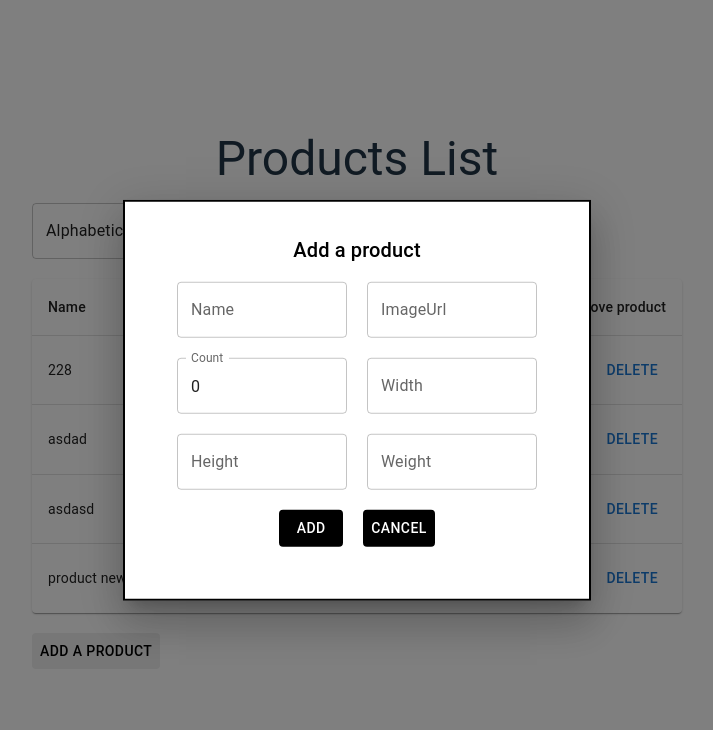
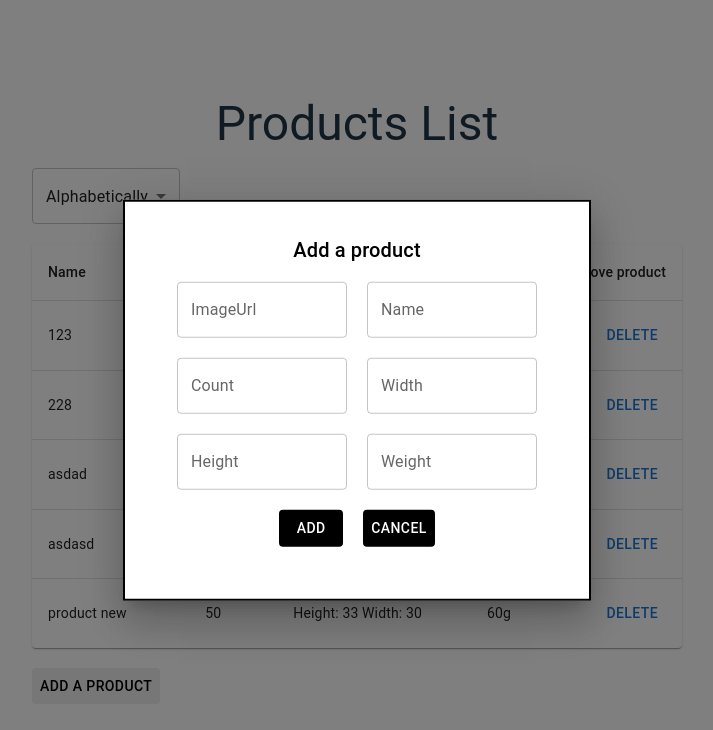
Before and after one commit to opiquem/Inforce-Frontend-Test-Task, a React (Vite) app: page / in a window 1280 px wide. Both pictures are taken after a click on the button "ADD A PRODUCT". Shown: the top 730 px of the page, without its empty margins (283-996 px from the left). Built offline with nearby package versions, Linux system fonts and the light colour scheme; data requests are answered from the project's data file.

Commit message:
add formik form

```diff
--- /dev/null
+++ b/src/components/AddForm/AddForm.module.scss
@@ -0,0 +1,9 @@
+.addForm {
+  &__inputs {
+    display: flex;
+    flex-wrap: wrap;
+    gap: 20px;
+    justify-content: center;
+    margin-bottom: 20px;
+  }
+}
--- /dev/null
+++ b/src/components/AddForm/AddForm.tsx
@@ -0,0 +1,151 @@
+import { Button, TextField } from '@mui/material';
+import { useFormik } from 'formik';
+import * as yup from 'yup';
+import { buttonCreateFormStyles } from '../styles/styles';
+import styles from './AddForm.module.scss';
+
+const addProductShema = yup.object().shape({
+  imageUrl: yup.string()
+    .min(2, 'Too Short!')
+    .required('Image url required'),
+  name: yup.string()
+    .min(2, 'Too Short!')
+    .required('Name required'),
+  count: yup.number()
+    .integer()
+    .nullable()
+    .required('Count required'),
+  width: yup.number()
+    .integer()
+    .nullable()
+    .required('Width required'),
+  height: yup.number()
+    .integer()
+    .nullable()
+    .required('Height required'),
+  weight: yup.string()
+    .min(2, 'Too Short!')
+    .required('Weight required'),
+});
+
+type Props = {
+  onAddProduct: (productImage: string, productName: string, productCount: number, productWidth: number, productHeight: number, productWeight: string, comments: null) => void,
+  handleModalToggle: () => void,
+}
+
+export const AddForm: React.FC<Props> = ({ onAddProduct, handleModalToggle }) => {
+  const formik = useFormik({
+    initialValues: {
+      imageUrl: '',
+      name: '',
+      count: null,
+      width: null,
+      height: null,
+      weight: '',
+    },
+    validationSchema: addProductShema,
+    onSubmit: (values) => {
+      // eslint-disable-next-line @typescript-eslint/no-explicit-any
+      onAddProduct(values.imageUrl, values.name, values.count as any, values.width as any, values.height as any, values.weight, null)
+    }
+  },
+  )
+  return (
+    <form onSubmit={formik.handleSubmit} className={styles.addForm__inputs}>
+      <TextField
+        fullWidth
+        id="imageUrl"
+        name="imageUrl"
+        label="ImageUrl"
+        value={formik.values.imageUrl}
+        onChange={formik.handleChange}
+        onBlur={formik.handleBlur}
+        error={formik.touched.imageUrl && Boolean(formik.errors.imageUrl)}
+        helperText={formik.touched.imageUrl && formik.errors.imageUrl}
+        sx={{ width: 170 }}
+      />
+
+      <TextField
+        fullWidth
+        id="name"
+        name="name"
+        label="Name"
+        type="name"
+        value={formik.values.name}
+        onChange={formik.handleChange}
+        onBlur={formik.handleBlur}
+        error={formik.touched.name && Boolean(formik.errors.name)}
+        helperText={formik.touched.name && formik.errors.name}
+        sx={{ width: 170 }}
+      />
+
+      <TextField
+        fullWidth
+        id="count"
+        name="count"
+        label="Count"
+        type="count"
+        value={formik.values.count}
+        onChange={formik.handleChange}
+        onBlur={formik.handleBlur}
+        error={formik.touched.count && Boolean(formik.errors.count)}
+        helperText={formik.touched.count && formik.errors.count}
+        sx={{ width: 170 }}
+      />
+
+      <TextField
+        fullWidth
+        id="width"
+        name="width"
+        label="Width"
+        type="width"
+        value={formik.values.width}
+        onChange={formik.handleChange}
+        onBlur={formik.handleBlur}
+        error={formik.touched.width && Boolean(formik.errors.width)}
+        helperText={formik.touched.width && formik.errors.width}
+        sx={{ width: 170 }}
+      />
+
+      <TextField
+        fullWidth
+        id="height"
+        name="height"
+        label="Height"
+        type="height"
+        value={formik.values.height}
+        onChange={formik.handleChange}
+        onBlur={formik.handleBlur}
+        error={formik.touched.height && Boolean(formik.errors.height)}
+        helperText={formik.touched.height && formik.errors.height}
+        sx={{ width: 170 }}
+      />
+
+      <TextField
+        fullWidth
+        id="weight"
+        name="weight"
+        label="Weight"
+        type="weight"
+        value={formik.values.weight}
+        onChange={formik.handleChange}
+        onBlur={formik.handleBlur}
+        error={formik.touched.weight && Boolean(formik.errors.weight)}
+        helperText={formik.touched.weight && formik.errors.weight}
+        sx={{ width: 170 }}
+      />
+      <Button
+        sx={buttonCreateFormStyles}
+        type="submit"
+      >
+        Add
+      </Button>
+
+      <Button sx={buttonCreateFormStyles}
+        onClick={handleModalToggle}
+      >
+        Cancel
+      </Button>
+    </form>
+  );
+}
--- a/src/components/AddInputs/AddInputs.tsx
+++ /dev/null
@@ -1,59 +0,0 @@
-import { TextField } from "@mui/material";
-import { Input } from "../../types/Inputs";
-import { Product } from "../../types/Product";
-
-const inputs: Input[] = [
-  {
-    id: 1,
-    name: 'Name',
-    value: 'name',
-  },
-  {
-    id: 2,
-    name: 'ImageUrl',
-    value: 'imageUrl',
-  },
-  {
-    id: 3,
-    name: 'Count',
-    value: 'count',
-  },
-  {
-    id: 4,
-    name: 'Width',
-    value: 'size.width',
-  },
-  {
-    id: 5,
-    name: 'Height',
-    value: 'size.height',
-  },
-  {
-    id: 6,
-    name: 'Weight',
-    value: 'weight',
-  },
-];
-
-type Props = {
-  product: Omit<Product, 'id'>,
-  handleFieldChange: (fieldName: string,
-    event: React.ChangeEvent<HTMLInputElement | HTMLTextAreaElement>) => void,
-}
-
-export const AddInputs: React.FC<Props> = ({ product, handleFieldChange }) => {
-  return (
-    <>
-      {inputs.map(input => (
-        <TextField
-          key={input.id}
-          label={input.name}
-          type="text"
-          value={product[input.value as keyof Omit<Product, "id">]}
-          onChange={(event) => handleFieldChange(input.value, event)}
-          sx={{ width: 170 }}
-        />
-      ))}
-    </>
-  );
-}
--- a/src/components/CreateProductModal/CreateProductModal.tsx
+++ b/src/components/CreateProductModal/CreateProductModal.tsx
@@ -2,11 +2,9 @@ import React from 'react';
 import Typography from '@mui/material/Typography';
 import Box from '@mui/material/Box';
 import Modal from '@mui/material/Modal';
-import Button from '@mui/material/Button';
-import styles from './CreateProductModal.module.scss';
 import { Product } from '../../types/Product';
-import { buttonCreateFormStyles, errorStyles, tableStyle } from '../styles/styles';
-import { AddInputs } from '../AddInputs/AddInputs';
+import {  errorStyles, tableStyle } from '../styles/styles';
+import { AddForm } from '../AddForm/AddForm';
 
 type Props = {
   product: Omit<Product, 'id'>,
@@ -17,16 +15,15 @@ type Props = {
   handleFieldChange: (fieldName: string,
     event: React.ChangeEvent<HTMLInputElement | HTMLTextAreaElement>) => void,
   handleSubmit: () => void,
+  onAddProduct: (productImage: string, productName: string, productCount: number, productWidth: number, productHeight: number, productWeight: string, comments: null) => void
 }
 
 export const CreateProductModal: React.FC<Props> = ({
-  product,
   addProductError,
   handleModalToggle,
   handleClose,
   isModalOpen,
-  handleFieldChange,
-  handleSubmit,
+  onAddProduct,
 }) => {
   return (
     <Modal
@@ -39,26 +36,11 @@ export const CreateProductModal: React.FC<Props> = ({
         <Typography sx={{ display: 'flex', justifyContent: 'center', marginBottom: '16px' }} id="modal-modal-title" variant="h6" component="h2">
           Add a product
         </Typography>
-        <div className={styles.createProductModal__inputs}>
 
-          <AddInputs
-            product={product}
-            handleFieldChange={handleFieldChange}
-          />
-
-          <Button
-            sx={buttonCreateFormStyles}
-            onClick={handleSubmit}
-          >
-            Add
-          </Button>
-
-          <Button sx={buttonCreateFormStyles}
-            onClick={handleModalToggle}
-          >
-            Cancel
-          </Button>
-        </div>
+        <AddForm
+          onAddProduct={onAddProduct}
+          handleModalToggle={handleModalToggle}
+        />
 
         {addProductError &&
           <Typography sx={errorStyles} variant="h6" component="h2">
--- a/src/components/ProductList/ProductList.tsx
+++ b/src/components/ProductList/ProductList.tsx
@@ -112,6 +112,7 @@ export const ProductList: React.FC<Props> = ({
         isModalOpen={isModalOpen}
         handleFieldChange={handleFieldChange}
         handleSubmit={handleSubmit}
+        onAddProduct={onAddProduct}
       />
 
       <ProductTable
--- a/src/db/db.json
+++ b/src/db/db.json
@@ -47,6 +47,18 @@
       "weight": "228",
       "comments": null,
       "id": 12
+    },
+    {
+      "imageUrl": "123",
+      "name": "123",
+      "count": 123,
+      "size": {
+        "width": 123,
+        "height": 123
+      },
+      "weight": "123",
+      "comments": null,
+      "id": 13
     }
   ],
   "Comments": [
```
